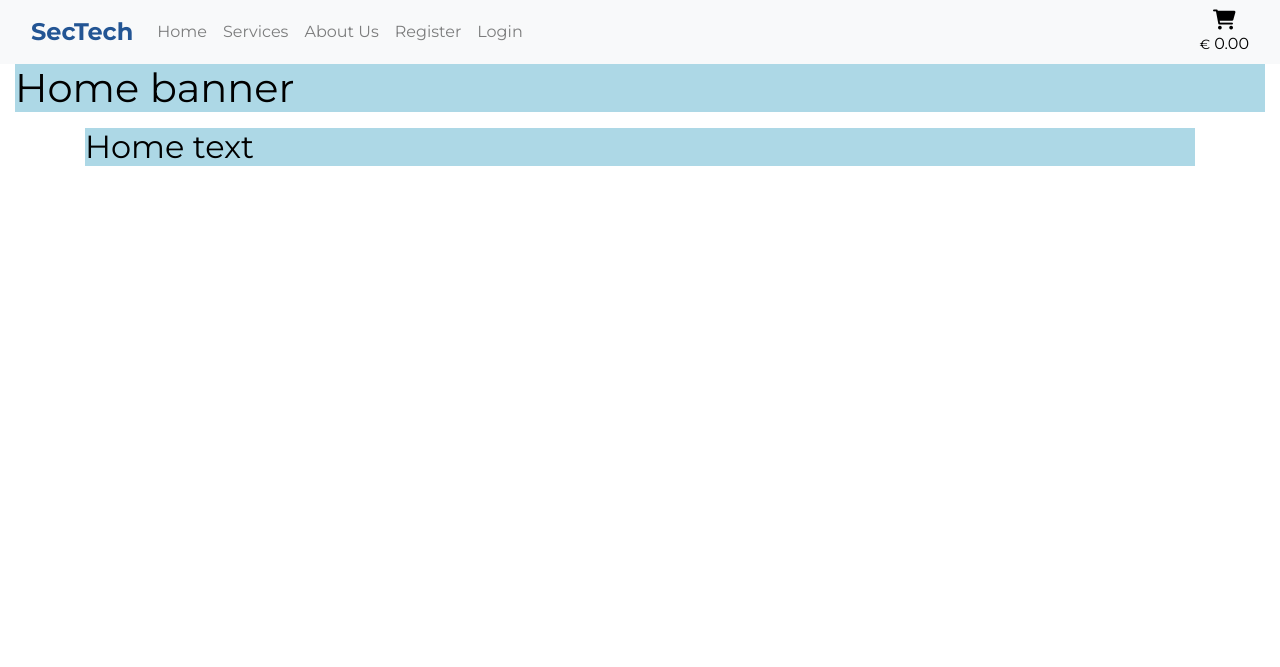
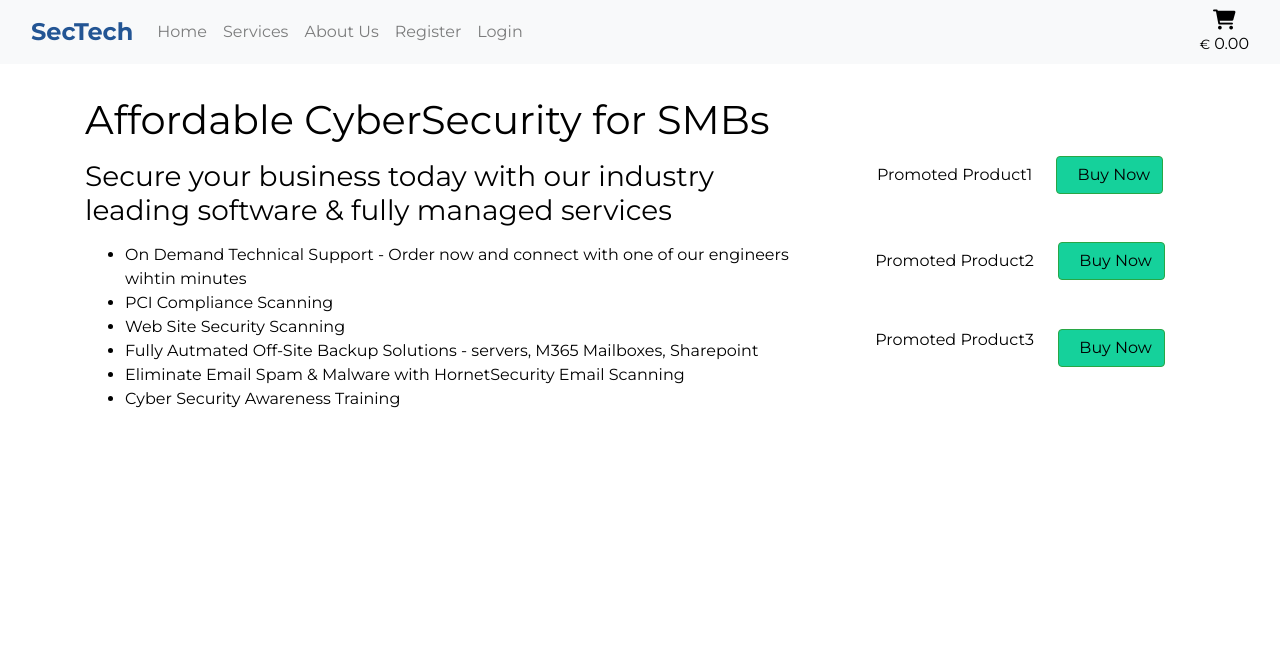
Before and after one commit to davewatters/sectech-ci-pp5, a Django app: page / in a window 1280 px wide. Shown: the top 667 px of the page. Run offline with Django 3.2, Linux system fonts and the light colour scheme; parts of the project's set-up code (start-up, migrations or seed data) failed here and were passed over; some libraries are stand-ins or nearby versions; some web fonts are replaced.

Commit message:
update home page with initial layout & content

```diff
--- a/templates/base.html
+++ b/templates/base.html
@@ -72,7 +72,7 @@
   </div>
 
   <!-- Base page content container -->
-  <main class="container">
+  <main class="container-fluid">
     {% block content %}
     {% endblock content %}
   </main>
--- a/templates/home.html
+++ b/templates/home.html
@@ -9,18 +9,69 @@
 <div class="row">
 	<div class="col">
     <div class="">
-      <h1 class="showme2">Home banner</h1>
     </div>
 	</div>
 </div>
 {% endblock banner %}
 
 {% block content %}
-<div class="row">
-	<div class="col">
-    <div class="">
-      <h2 class="showme2">Home text</h2>
-    </div>
-	</div>
+<div class="container">
+  <div class="row mt-4">
+    <div class="col-8">
+      <div class="">
+        <h1>Affordable CyberSecurity for SMBs</h1>
+        <p>
+          <h3>Secure your business today with our industry leading software & fully managed services</h3>
+        </p>
+        <p>
+          <ul>
+            <li>On Demand Technical Support - Order now and connect with one of our engineers wihtin minutes</li>
+            <li>PCI Compliance Scanning</li>
+            <li>Web Site Security Scanning</li>
+            <li>Fully Autmated Off-Site Backup Solutions - servers, M365 Mailboxes, Sharepoint</li>
+            <li>Eliminate Email Spam & Malware with HornetSecurity Email Scanning</li>
+            <li>Cyber Security Awareness Training</li>
+          </ul>
+        </p>
+      </div>
+    </div> <!-- /lhs col -->
+
+    <!-- show promoted products -->
+    <div class="col-4 d-flex flex-column align-items-center justify-content-center">
+      <div class="row py-4 align-items-center">
+        <div class="pr-4">
+          <span>Promoted Product1</span>
+        </div>
+        <div>
+          <a href="#"
+          class="btn btn-success btn-buynow">&nbsp;&nbsp;Buy Now</a>
+        </div>
+      </div>
+
+      <div class="row py-4 align-items-center">
+        <div class="pr-4">
+            Promoted Product2
+
+          </div>
+          <div>
+            <a href="#"
+            class="btn btn-success btn-buynow">&nbsp;&nbsp;Buy Now</a>
+          </div>
+      </div>
+
+      <div class="row py-4 align-items-center">
+        <div class="pr-4">
+          <p class="align-middle ">Promoted Product3</p>
+
+        </div>
+        <div>
+          <a href="#"
+          class="btn btn-success btn-buynow">&nbsp;&nbsp;Buy Now</a>
+        </div>
+      </div>
+
+    </div>  <!-- /rhs col -->
+
+  </div> <!-- /outer row -->
 </div>
 {% endblock content %}
```
